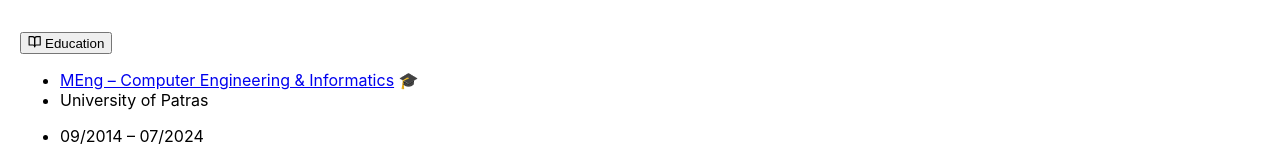
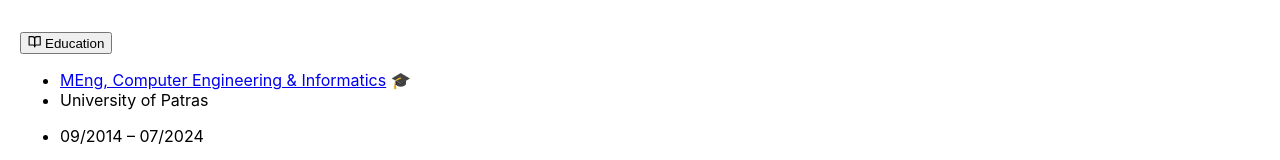
Before and after one commit to manosmin/manosmin.github.io, a React (Create React App) app: page / in a window 1280 px wide. Both pictures are taken after a click on the button "Education". Shown: the part 919-1079 px from the top of the page. Built offline with nearby package versions, Linux system fonts and the light colour scheme.

Commit message:
broaden margins

```diff
--- a/src/components/Education.js
+++ b/src/components/Education.js
@@ -19,19 +19,19 @@ const Education = () => {
       {isOpen && (
         <div>
           <ul className='list-none'>
-          <li><a
+          <li className='mt-4'><a
             rel="noopener noreferrer"
             href="https://www.ceid.upatras.gr"
             target="_blank"
             className="font-medium hover:underline"
           >
-            MEng &ndash; Computer Engineering & Informatics
+            MEng, Computer Engineering & Informatics
           </a> 🎓</li>
-          <li>University  of Patras</li>
-          <li><p>09/2014 &ndash; 07/2024</p></li>
-          <li><p className="inline font-medium">Grade: </p>
+          <li className='mt-1'>University  of Patras</li>
+          <li className='mt-1'><p>09/2014 &ndash; 07/2024</p></li>
+          <li className='mt-1'><p className="inline font-medium">Grade: </p>
           <p className="inline">6.57/10.0</p></li>
-          <li><p className="inline font-medium">Thesis: </p>
+          <li className='mt-1'><p className="inline font-medium">Thesis: </p>
           <a
             rel="noopener noreferrer"
             target="_blank"
```
